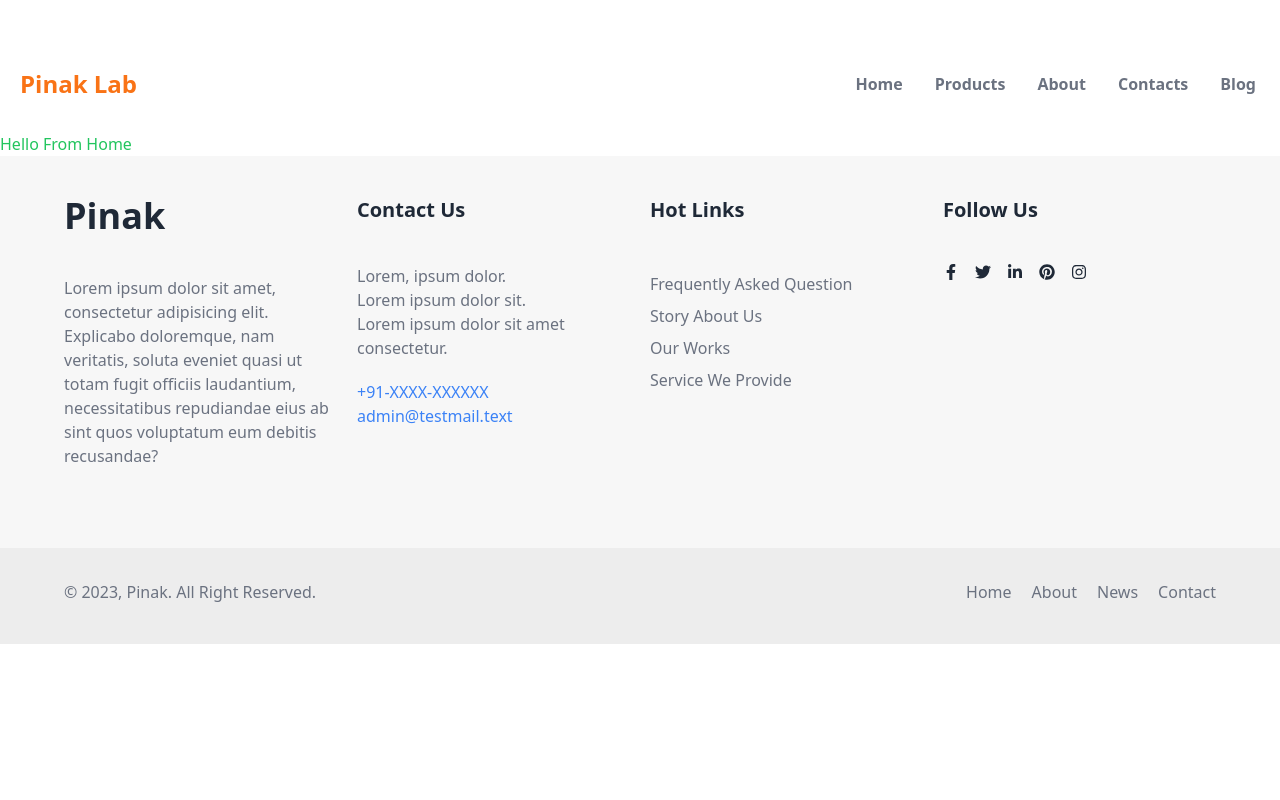
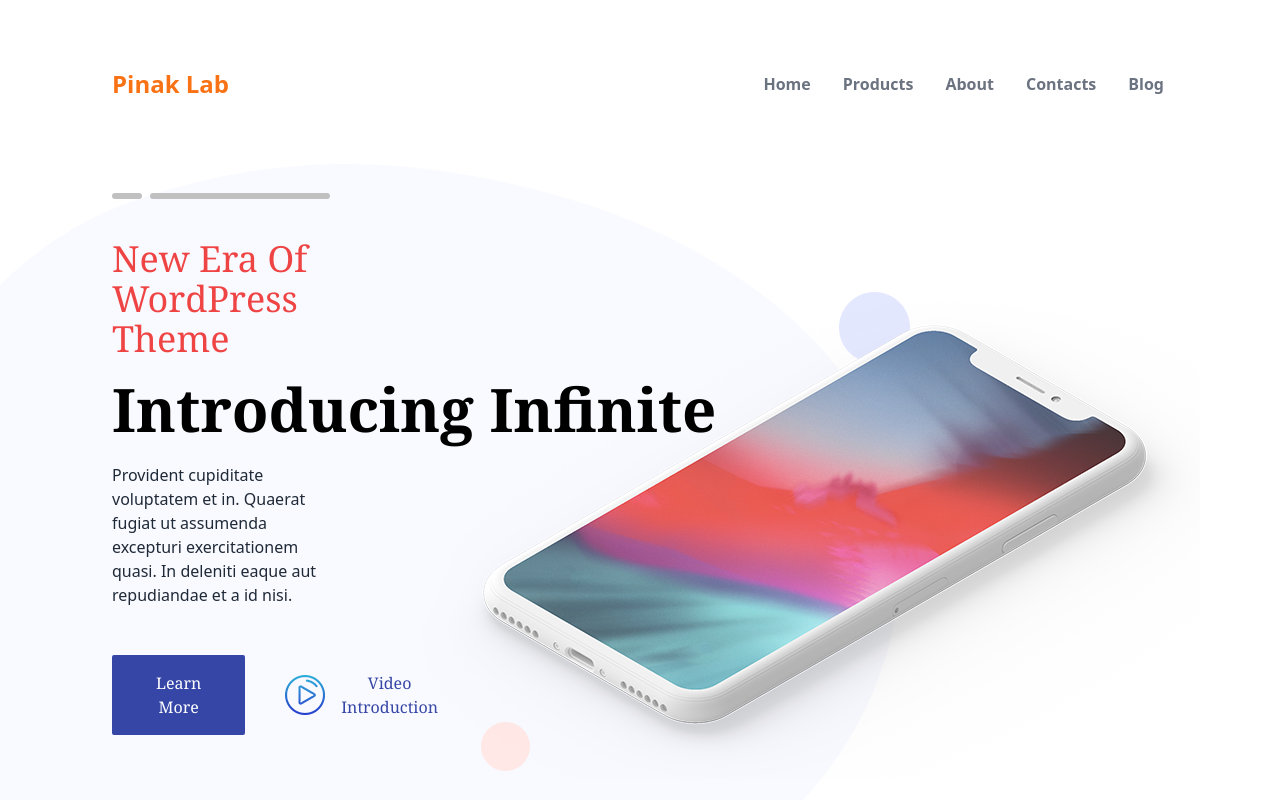
Before and after one commit to shaikat17/pinak, a React (Vite) app: page / in a window 1280 px wide. Shown: the top 800 px of the page. Built offline with nearby package versions, Linux system fonts and the light colour scheme.

Commit message:
completed banner section

```diff
--- /dev/null
+++ b/src/components/Banner.jsx
@@ -0,0 +1,35 @@
+import bannerImg from '../assets/shapes/asset 5.png';
+import bannerBg1 from '../assets/shapes/asset 1.png';
+import bannerBg2 from '../assets/shapes/asset 4.png';
+import bannerBg3 from '../assets/shapes/asset 3.png';
+import videoIcon from '../assets/icons/asset 2.png';
+
+const Banner = () => {
+    return (
+            <div className='relative'>
+      <img src={bannerBg1} style={{width: '1000px'}} className='absolute left-[-100px] top-8' alt="" />
+    <img src={bannerBg2} className='absolute right-[370px] top-40' alt="" />
+    <img src={bannerBg3} className='absolute right-[750px] bottom-6' alt="" />
+              <div className="hero bg-white">
+  <div className="hero-content flex-col lg:flex-row-reverse !min-w-full pl-28 pr-20">
+    <img src={bannerImg} className="mt-36" />
+    <div className=''>
+      <div className='flex gap-2 mb-10'>
+      <hr style={{border: '3px solid silver', width: '30px', borderRadius: '3px'}} />
+      <hr style={{border: '3px solid silver', width: '180px', borderRadius: '3px'}} />
+      </div>
+      <h2 className='text-4xl text-red-500 font-serif mb-5'>New Era Of WordPress Theme</h2>
+      <h1 className="absolute text-6xl font-semibold font-serif text-black">Introducing Infinite</h1>
+      <p className="mt-20 py-6 pr-20">Provident cupiditate voluptatem et in. Quaerat fugiat ut assumenda excepturi exercitationem quasi. In deleniti eaque aut repudiandae et a id nisi.</p>
+      <div className='flex gap-10 mt-6'>
+      <button className="bg-[#3646a6] text-white font-serif px-10 py-4 rounded-sm">Learn More</button>
+      <button className='flex items-center gap-4 text-[#3646a6] font-serif'> <img src={videoIcon} alt="" /> Video Introduction</button>
+      </div>
+    </div>
+  </div>
+</div>
+            </div>
+    );
+};
+
+export default Banner;
--- a/src/components/Shared/Navbar.jsx
+++ b/src/components/Shared/Navbar.jsx
@@ -11,7 +11,7 @@ const Navbar = () => {
     </>
     return (
         <div>
-            <div className="navbar bg-white pt-[68px] pb-[32px] px-5">
+            <div className="navbar bg-white pt-[68px] pb-[32px] px-28">
   <div className="navbar-start">
     <a className="text-2xl text-orange-500 font-bold">Pinak Lab</a>
   </div>
--- a/src/pages/Home.jsx
+++ b/src/pages/Home.jsx
@@ -1,8 +1,10 @@
+import Banner from "../components/Banner";
 
 
 const Home = () => {
     return (
         <div>
+            <Banner/>
             <h1 className="text-green-500">Hello From Home</h1>
         </div>
     );
```
